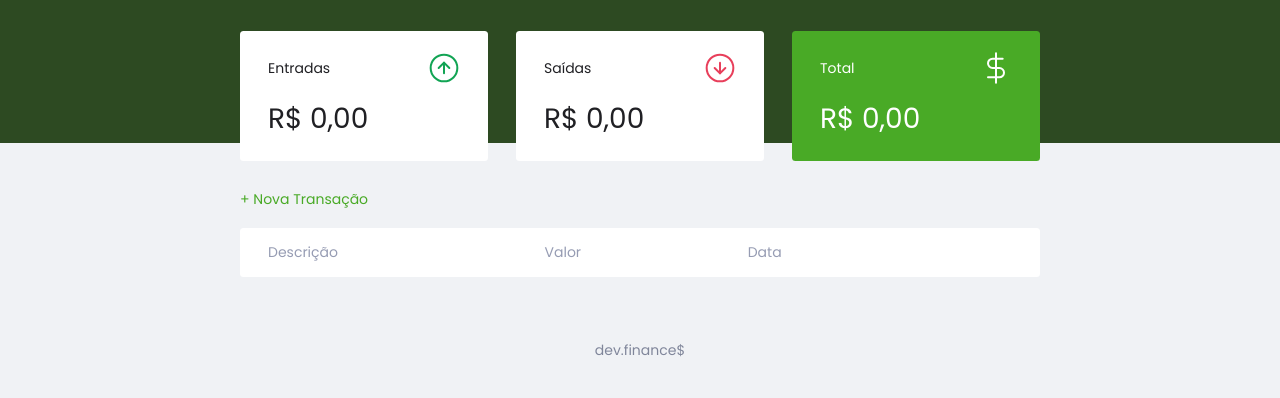
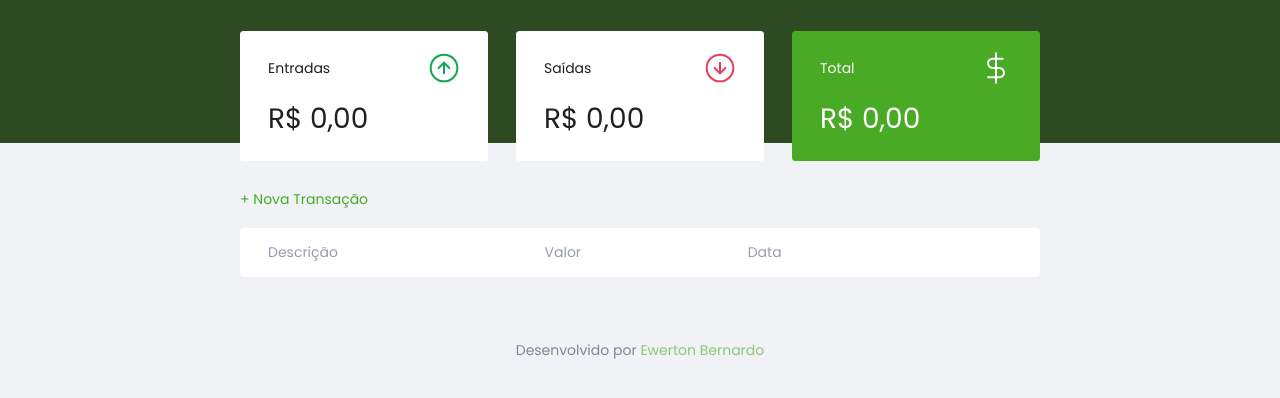
Before and after one commit to ewertonbn/dev-finance, a plain HTML site: page index.html in a window 1280 px wide. Shown: the part 112-510 px from the top of the page. Drawn offline with nearby package versions, Linux system fonts and the light colour scheme.

Commit message:
Update footer

```diff
--- a/index.html
+++ b/index.html
@@ -114,7 +114,7 @@
   </div>
 
   <footer>
-    <p>dev.finance$</p>
+    <p>Desenvolvido por <a href="https://www.linkedin.com/in/ewertonbn/" target="_blank">Ewerton Bernardo</a></p>
   </footer>
 
   <script src="./scripts.js"></script>
```
